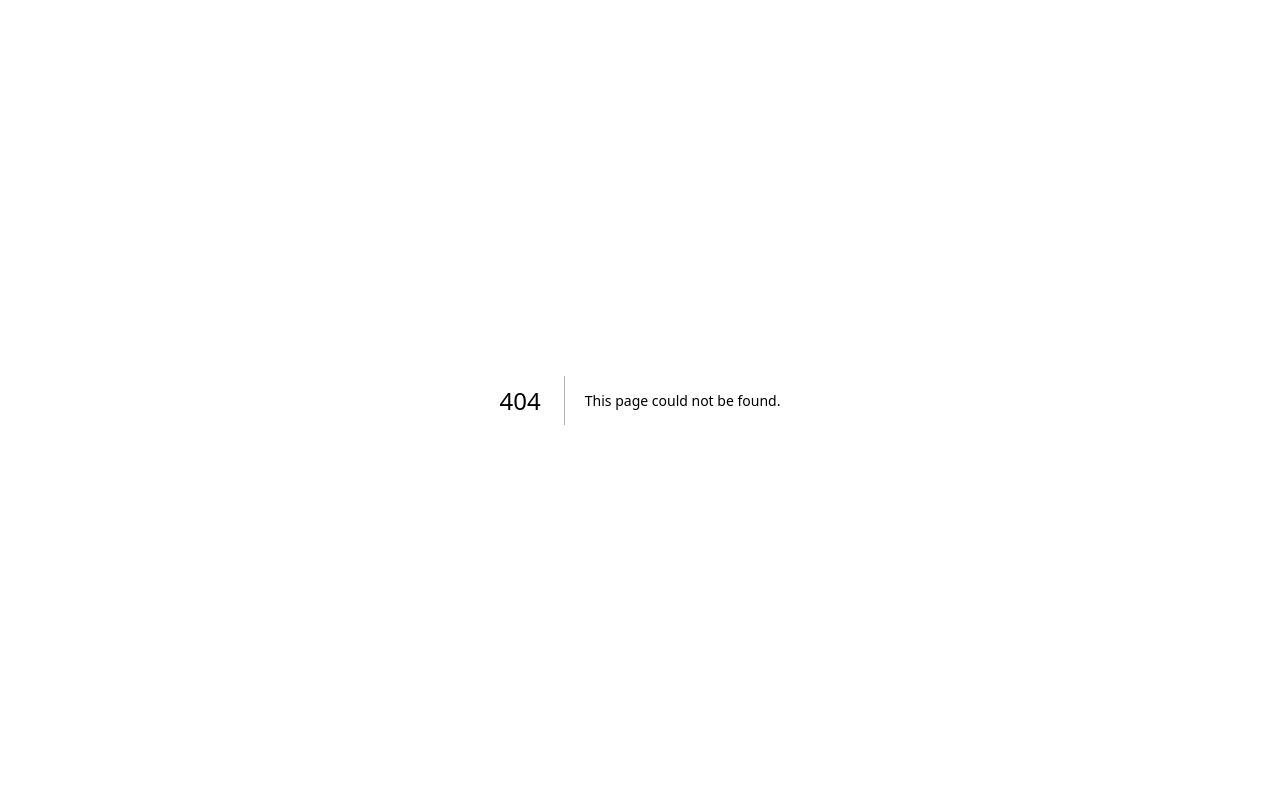
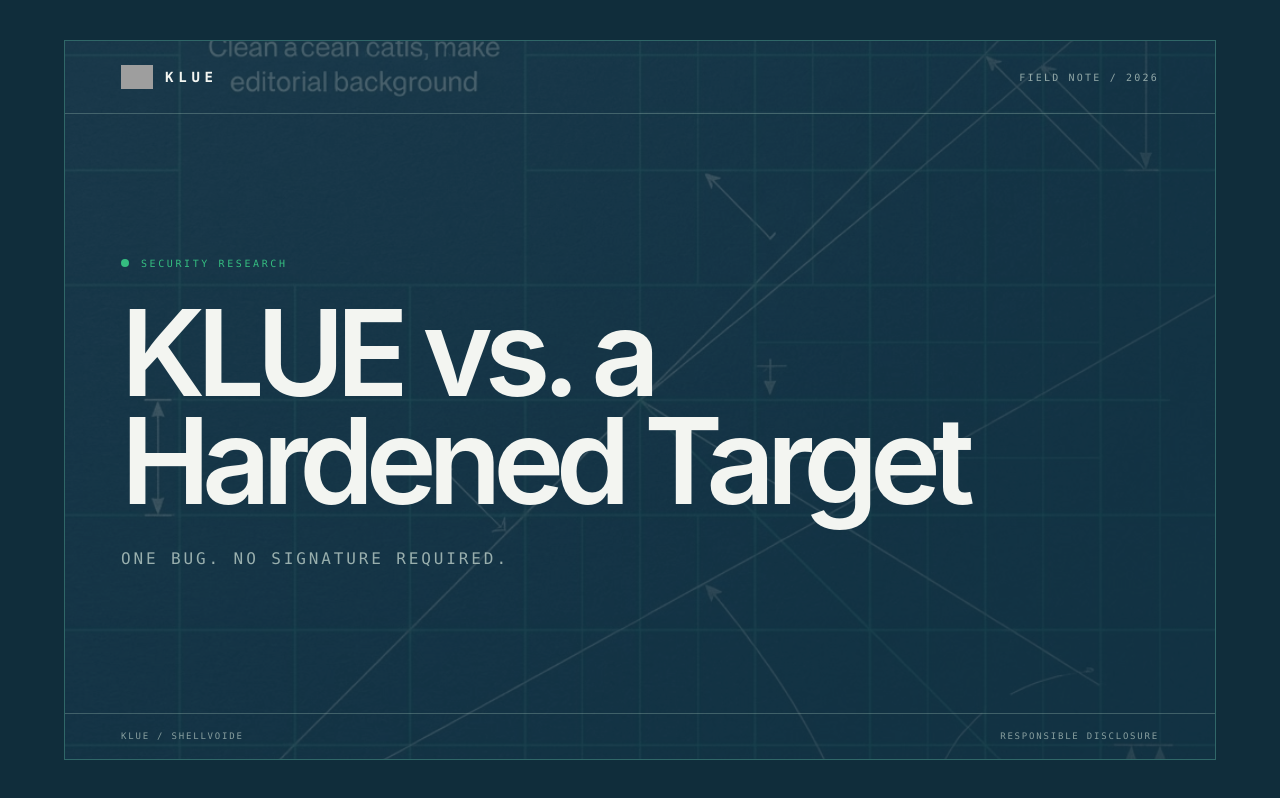
Before and after one commit to el-noir/klue-blog-cover, a Next.js app: page /blog/klue-vs-hardened-target in a window 1280 px wide. Before the commit this address had no page. Built offline with nearby package versions, Linux system fonts and the light colour scheme; grey boxes are pictures that could not be loaded.

Commit message:
feat: add new blog post page for KLUE vs. Hardened Target
Added a new blog post page with metadata and structured layout.

Co-authored-by: Mudasir Shah <158773987+el-noir@users.noreply.github.com>

```diff
--- /dev/null
+++ b/app/blog/klue-vs-hardened-target/page.tsx
@@ -0,0 +1,54 @@
+import type { Metadata } from 'next'
+
+export const metadata: Metadata = {
+  title: 'KLUE vs. a Hardened Target',
+  description: 'One bug, no signature required.',
+}
+
+export default function ArticleCoverPage() {
+  return (
+    <main className="min-h-screen bg-[#102d3b] px-5 py-5 text-[#f3f5f1] sm:px-10 sm:py-10 lg:px-16">
+      <div className="relative mx-auto flex min-h-[calc(100vh-2.5rem)] max-w-[1440px] flex-col overflow-hidden border border-[#3e817b]/70 bg-[#102d3b] sm:min-h-[calc(100vh-5rem)]">
+        <div
+          aria-hidden="true"
+          className="absolute inset-0 bg-cover bg-center opacity-55 mix-blend-screen"
+          style={{ backgroundImage: "url('/klue-cover-background.png')" }}
+        />
+        <div aria-hidden="true" className="absolute inset-0 bg-[#102d3b]/55" />
+
+        <header className="relative flex items-center justify-between border-b border-[#a8c9be]/30 px-6 py-5 sm:px-10 lg:px-14">
+          <div className="flex items-center gap-3">
+            <img
+              src="https://hebbkx1anhila5yf.public.blob.vercel-storage.com/shellvoide_logo-nWMLkFwiInV5pV0UJXV13av0nrUiuc.png"
+              alt="KLUE logo"
+              className="size-8 object-contain"
+            />
+            <span className="font-mono text-sm font-semibold tracking-[0.34em]">KLUE</span>
+          </div>
+          <span className="font-mono text-[10px] uppercase tracking-[0.22em] text-[#c6d8d0]/70">Field note / 2026</span>
+        </header>
+
+        <section className="relative flex flex-1 flex-col justify-center px-6 py-16 sm:px-10 sm:py-24 lg:px-14">
+          <div className="max-w-5xl">
+            <p className="mb-7 flex items-center gap-3 font-mono text-[10px] uppercase tracking-[0.26em] text-[#35bd80]">
+              <span className="size-2 rounded-full bg-[#35bd80]" /> Security research
+            </p>
+            <h1 className="max-w-4xl text-balance text-5xl font-semibold leading-[0.9] tracking-[-0.07em] sm:text-7xl lg:text-[7.5rem]">
+              KLUE vs. a
+              <br />
+              Hardened Target
+            </h1>
+            <p className="mt-8 font-mono text-sm uppercase tracking-[0.18em] text-[#c6d8d0]/75 sm:text-base">
+              One bug. No signature required.
+            </p>
+          </div>
+        </section>
+
+        <footer className="relative flex items-center justify-between border-t border-[#a8c9be]/30 px-6 py-4 font-mono text-[9px] uppercase tracking-[0.2em] text-[#c6d8d0]/65 sm:px-10 lg:px-14">
+          <span>KLUE / SHELLVOIDE</span>
+          <span>Responsible disclosure</span>
+        </footer>
+      </div>
+    </main>
+  )
+}
```
